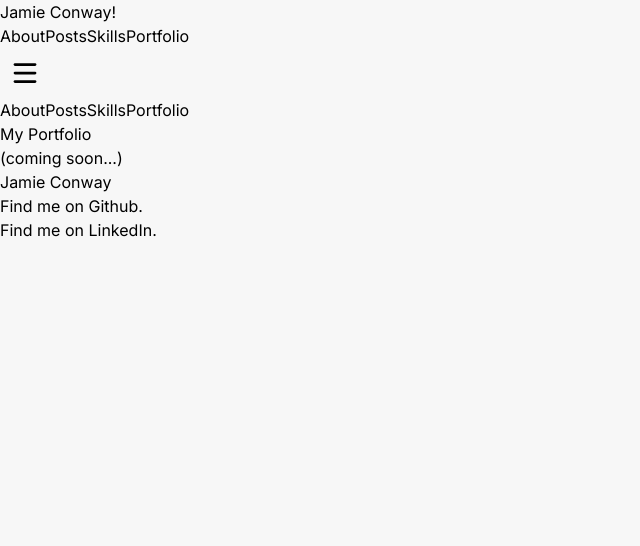
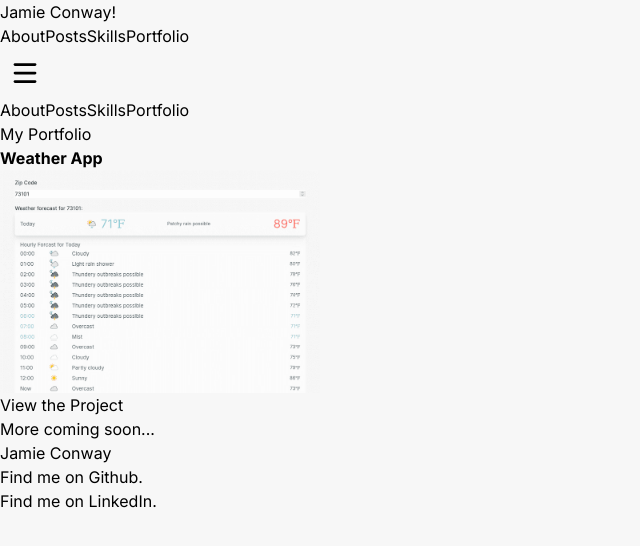
Before and after one commit to jamie-c/jpconway, a Next.js app: page /portfolio in a window 1280 px wide. Shown: the top 546 px of the page, without its empty margins (0-640 px from the left). Built offline with nearby package versions, Linux system fonts and the light colour scheme.

Commit message:
add link weather app to portfolio page

```diff
--- a/src/app/(pages)/portfolio/page.tsx
+++ b/src/app/(pages)/portfolio/page.tsx
@@ -1,11 +1,48 @@
 import HeadingOne from "@/components/HeadingOne"
+import StyledLink from "@/components/StyledLink"
+import Image from "next/image"
+
+const portfolio = [
+    {
+        title: 'Weather App',
+        linkTo: '/weather',
+        fileName: 'weather-app.png',
+    }
+]
 
 const Portfolio = () => {
     return (
-        <>
+        <div id="skills-page" className="px-8 md:px-24 lg:px-48 max-w-7xl w-full flex flex-col items-start">
             <HeadingOne title="My Portfolio" />
-            <p>(coming soon...)</p>
-        </>
+            <div className="grid grid-rows-2 grid-flow-col gap-4">
+                {portfolio.map(({ title, linkTo, fileName }: {title: string, linkTo: string, fileName: string}) => (
+                <div
+                    key={fileName}
+                    className="flex flex-col mb-8 items-start justify-evenly "
+                >
+                    <div className="text-2xl mb-4 font-light"><b>{title}</b></div>
+                    <a rel="noopener noreferrer" href={linkTo}>
+                        <div
+                            className="w-full sm:w-80 md:w-80 h-auto relative mb-6"
+                        >
+                            <Image
+                                className="rounded-md w-full"
+                                src={`/images/${fileName}`}
+                                width={320}
+                                height={320}
+                                alt={title}
+                            />
+                        </div>
+                    </a>
+                    <StyledLink
+                        url={linkTo}
+                        title="View the Project"
+                    />
+                </div>
+                ))}
+            <div>More coming soon...</div>
+            </div>
+        </div>
     )
 }
 
```
Also changed, not shown: public/images/weather-app.png (added).
